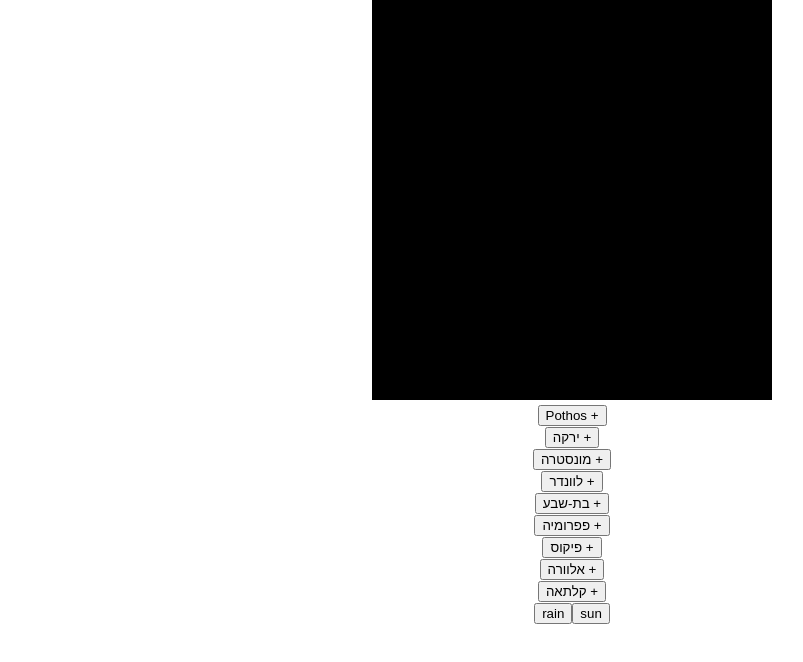
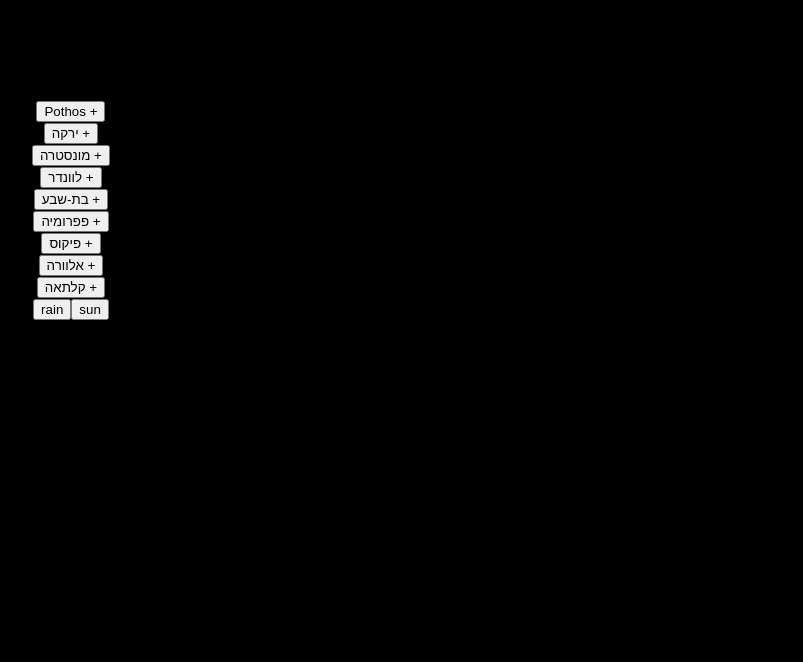
Before and after one commit to hadardot/virtual-garden, a React (Create React App) app: page / in a window 1280 px wide. Shown: the top 662 px of the page, without its empty margins (68-871 px from the left). Built offline with nearby package versions, Linux system fonts and the light colour scheme.

Commit message:
perach 100mem

```diff
--- a/src/app/app.css
+++ b/src/app/app.css
@@ -1,4 +1,7 @@
 .App {
+  padding: 100px;
   text-align: center;
-  display: block;
+  display: flex;
+  background-color: black;
+  color: white;
 }
--- a/src/app/app.tsx
+++ b/src/app/app.tsx
@@ -50,9 +50,11 @@ class Garden extends React.Component<any,GardenState>{
     render() {
         return (
             <div className="App">
-                <Sketch gardensPlants={this.state.gardensPlants}/>
+                <div>
                 <PlantManager addPlant={this.addPlantToGarden}/>
                 <WeatherManager setWeather={this.setWeather}/>
+                </div>
+                <Sketch gardensPlants={this.state.gardensPlants}/>
                 <GardenManager gardensPlants={this.state.gardensPlants} removePlantFromGarden={this.removePlantFromGarden} onMouseOutPlantFromGarden={this.onMouseOutPlantFromGarden} onMouseOverPlantFromGarden={this.onMouseOverPlantFromGarden} />
             </div>
         );
--- a/src/sketch.js
+++ b/src/sketch.js
@@ -26,7 +26,7 @@ class Sketch extends React.Component {
         // Native p5 functions work as they would normally but prefixed with
         // a p5 object "p"
         p.setup = () => {
-            p.createCanvas(400, 400);
+            p.createCanvas(700, 700);
             p.stroke(100);
             p.strokeWeight(1);
             p.fill(0,0,0,10);
@@ -44,13 +44,13 @@ class Sketch extends React.Component {
 
         p.draw = () => {
             p.background(0);
-            p.translate(200,200);
+            p.translate(350,350);
             I = 0;
             // const time = 1;
             // this.setState({counter: this.state.counter + time});
             this.props.gardensPlants.map(plant => drawPlant(plant));
             zOff += 0.03;
-            p.translate(-200,-200);
+            p.translate(-350,-350);
         }
 
         const GetPlantAge = (plantDateAdded) => {
```
